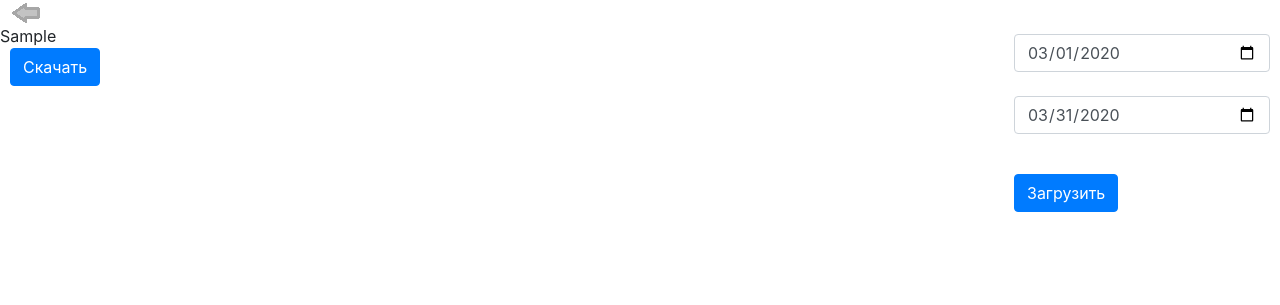
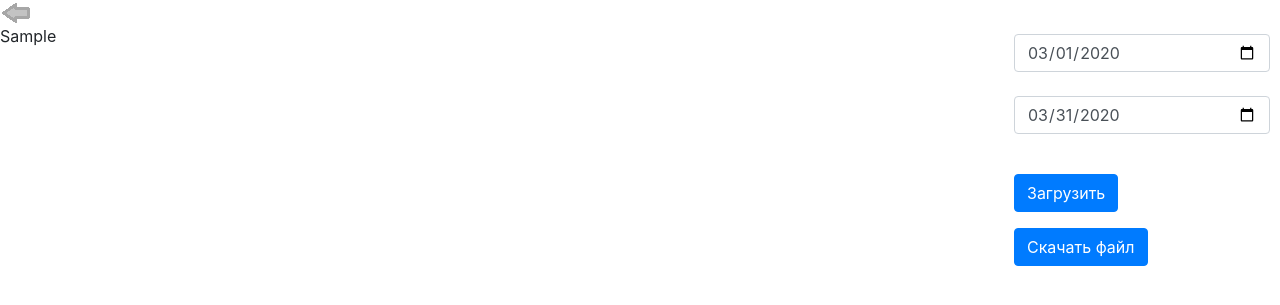
Before and after one commit to KateGavrish/Stocks-market-analytics-Daria-Kate, a Flask app: template templates/currency.html in a window 1280 px wide. Shown: the part 98-403 px from the top of the page. Run offline with Flask 2, Linux system fonts and the light colour scheme; a user stored in the database is signed in; tables that the repository leaves empty hold one stand-in row (values such as "Sample post"); the template is opened without the code that fills it: values that come from a table or form of the project are taken from there, most other values are stand-ins (such as "Sample title", 1, 10 or a date in 2020); some libraries are stand-ins or nearby versions.

Commit message:
currency html change

```diff
--- a/static/css/style.css
+++ b/static/css/style.css
@@ -140,9 +140,7 @@ div.my-chart1 {
 div.message {
     color: red;
 }
-.a-margin {
-    margin-left: 10px;
-}
+
 
 form #example {
      list-style-type: none;
--- a/templates/currency.html
+++ b/templates/currency.html
@@ -48,14 +48,14 @@
                 {% endfor %}
             <p>{{ form.submit(type="submit", class="btn btn-primary") }}</p>
             <div class="message">{{ message }}</div>
+            {% if current_user.is_authenticated %}
+        <a href="/download/chart.xlsx" download class="a-margin">
+	        <button class="btn btn-primary">Скачать файл</button>
+        </a>
+    {% endif %}
         </form>
         <div class="my-chart1">{{ charts.my_chart }}</div>
     </div>
-    {% if current_user.is_authenticated %}
-        <a href="/download/chart.xlsx" download class="a-margin">
-	        <button class="btn btn-primary">Скачать</button>
-        </a>
-    {% endif %}
     <main role="main" class="container">
         {% block content %}{% endblock %}
     </main>
```
Also changed, not shown: 1 other file. Lines whose indentation alone changed are shown as unchanged.
